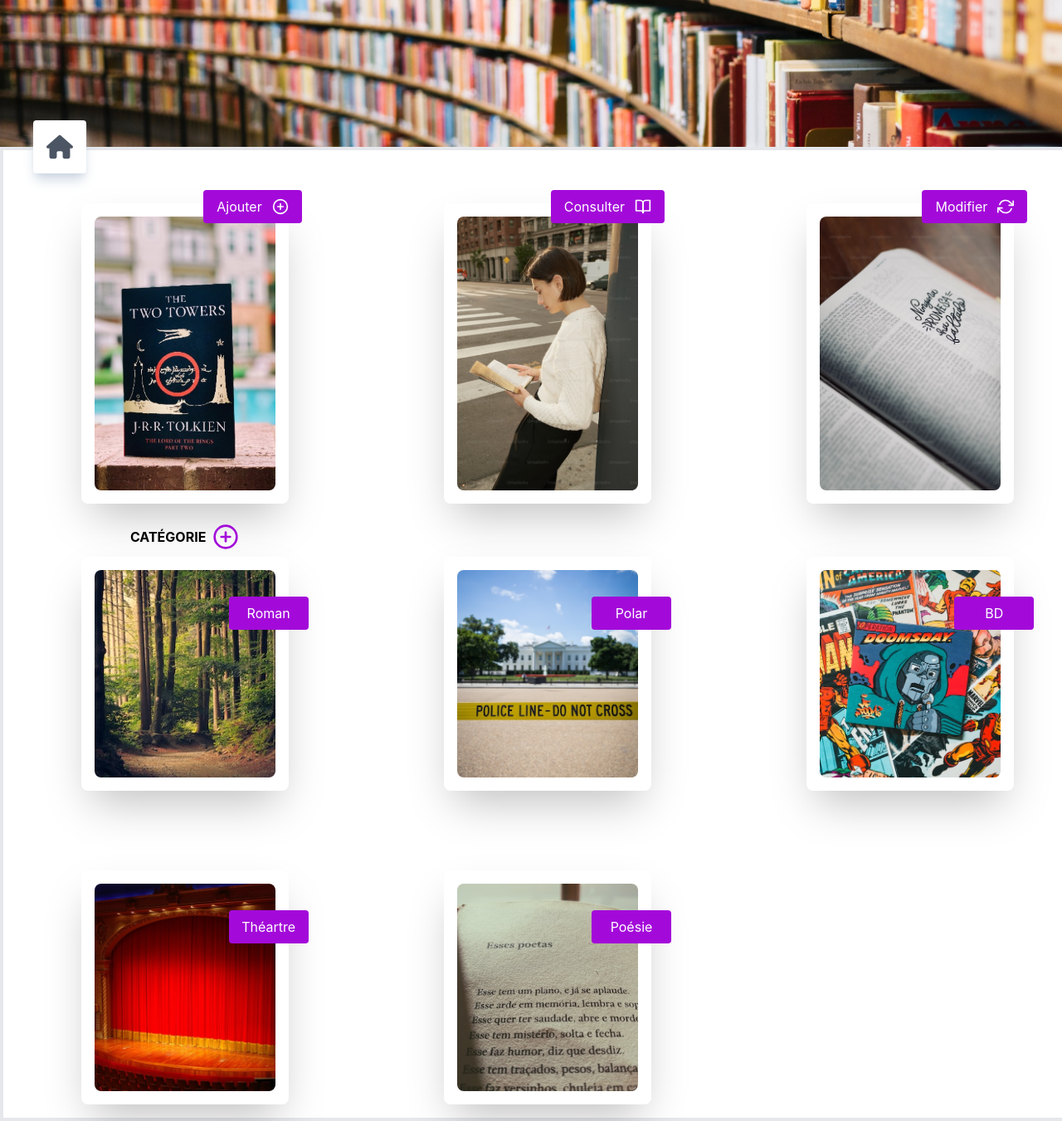
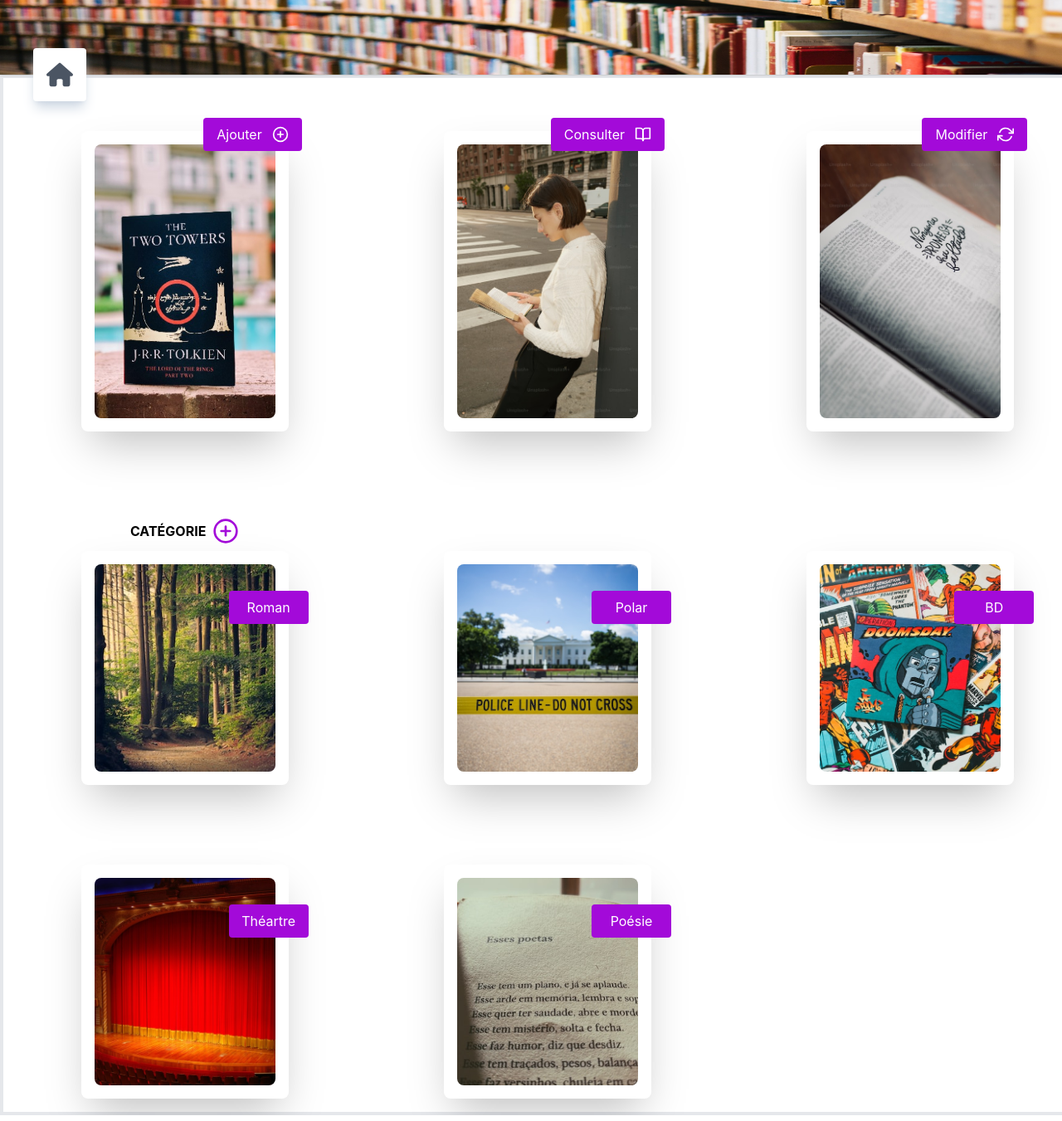
Before and after one commit to Florence-Martin/Booksfront, a React (Create React App) app: page / in a window 1280 px wide. Shown: the top 1351 px of the page at 83% size. Built offline with nearby package versions, Linux system fonts and the light colour scheme.

Commit message:
Navigation

```diff
--- a/src/App.tsx
+++ b/src/App.tsx
@@ -1,5 +1,10 @@
 import React, { FC } from "react";
-import { BrowserRouter as Router, Route, Routes } from "react-router-dom";
+import {
+  BrowserRouter as Router,
+  Route,
+  Routes,
+  useNavigate,
+} from "react-router-dom";
 import { PlusCircle, BookOpen, RefreshCw } from "react-feather";
 import imageBanner from "./assets/image-banner.png";
 import imageAdd from "./assets/image-book.png";
@@ -14,23 +19,30 @@ import AllCardsPage from "./pages/AllCardsPage";
 import NavBar from "./components/NavBar";
 import { BookCardProps } from "./components/BookCard";
 import { CategoryCardProps } from "./components/CategoryCard";
+import AddBookPage from "./pages/AddBookPage";
+import VisitBookPage from "./pages/VisitBookPage";
+import UpdateBookPage from "./pages/UpdateBookPage";
 
 const App: FC = () => {
+  const navigate = useNavigate();
   const cardsData: BookCardProps[] = [
     {
       imagePath: imageAdd,
       buttonText: "Ajouter",
       buttonIcon: <PlusCircle className="h-5 w-5 ml-2" />,
+      onClick: () => navigate("/add-book"),
     },
     {
       imagePath: imageRead,
       buttonText: "Consulter",
       buttonIcon: <BookOpen className="h-5 w-5 ml-2" />,
+      onClick: () => navigate("/add-visit-book"),
     },
     {
       imagePath: imageUpdate,
       buttonText: "Modifier",
       buttonIcon: <RefreshCw className="h-5 w-5 ml-2" />,
+      onClick: () => navigate("/add-update-book"),
     },
   ];
 
@@ -63,14 +75,23 @@ const App: FC = () => {
   ];
 
   return (
-    <Router>
-      <div>
+    <>
         <NavBar imageSrcPath={imageBanner} />
         <Routes>
-          <Route path="/" element={<AllCardsPage cardsData={cardsData} categoryCardsData={categoryCardsData} />} />
+          <Route
+            path="/"
+            element={
+              <AllCardsPage
+                cardsData={cardsData}
+                categoryCardsData={categoryCardsData}
+              />
+            }
+          />
+          <Route path="/add-book" element={<AddBookPage />} />
+          <Route path="/add-visit-book" element={<VisitBookPage />} />
+          <Route path="/add-update-book" element={<UpdateBookPage />} />
         </Routes>
-      </div>
-    </Router>
+    </>
   );
 };
 
--- a/src/components/BookCard.tsx
+++ b/src/components/BookCard.tsx
@@ -4,9 +4,10 @@ export interface BookCardProps {
   imagePath: string;
   buttonText: string;
   buttonIcon: JSX.Element;
+  onClick: () => void;
 }
 
-const BookCard: FC<BookCardProps> = ({ imagePath, buttonText, buttonIcon }) => {
+const BookCard: FC<BookCardProps> = ({ imagePath, buttonText, buttonIcon,onClick }) => {
   return (
     <div className="relative bg-white rounded-lg shadow-2xl md:flex max-w-[250px] mx-auto mt-12 p-2 sm:p-4">
       <img
@@ -16,7 +17,7 @@ const BookCard: FC<BookCardProps> = ({ imagePath, buttonText, buttonIcon }) => {
       />
       <div className="absolute -right-4 -top-4 justify-center min-w-[100px]">
         <button
-        //   onClick={handleClick}
+        onClick={onClick}
           className="flex items-center justify-center  bg-[#A30AD9] hover:bg-[#C10FFF] text-white px-4 py-2 inline-block rounded"
         >
           <span className="mr-1">{buttonText}</span>
--- a/src/components/Home.tsx
+++ /dev/null
@@ -1,27 +0,0 @@
-import React, { FC } from "react";
-import BookCard,{ BookCardProps }  from "./BookCard";
-import CategoryCard, { CategoryCardProps } from "./CategoryCard";
-
-interface HomeProps {
-  cardsData: BookCardProps[];
-  categoryCardsData: CategoryCardProps[];
-}
-
-const Home: FC<HomeProps> = ({ cardsData, categoryCardsData }) => {
-  return (
-    <div>
-      <div className="grid grid-cols-3 gap-8 place-content-center">
-        {cardsData.map((card, index) => (
-          <BookCard key={index} {...card} />
-        ))}
-      </div>
-      <div className="grid grid-cols-3 gap-8 place-content-center">
-        {categoryCardsData.map((card, index) => (
-          <CategoryCard key={index} {...card} />
-        ))}
-      </div>
-    </div>
-  );
-};
-
-export default Home;
--- a/src/components/NavBar.tsx
+++ b/src/components/NavBar.tsx
@@ -1,29 +1,33 @@
-import React, { FC, useState } from "react";
-import { FontAwesomeIcon } from '@fortawesome/react-fontawesome';
-import { faHouse } from '@fortawesome/free-solid-svg-icons';
+import React, { FC } from "react";
+import { FontAwesomeIcon } from "@fortawesome/react-fontawesome";
+import { useNavigate } from "react-router-dom";
+import { faHouse } from "@fortawesome/free-solid-svg-icons";
 
 interface NavBarProps {
   imageSrcPath: string;
 }
 
 const NavBar: FC<NavBarProps> = ({ imageSrcPath }) => {
-  const [selectedIndex, setSelectedIndex] = useState(-1);
+  const navigate = useNavigate();
+
+  const handleChangePage = () => {
+    navigate("/");
+  };
 
   return (
-    <nav className="navbar navbar-expand-md navbar-light bg-white shadow">
-      <div className="container-fluid relative">
+    <nav className="sticky top-0 z-50 bg-white shadow">
+      <div>
         <a className="relative" href="/">
           <img
             src={imageSrcPath}
             width="100%"
-            height="100"
+            style={{ height: "90px" }}
             className="d-inline-block align-center"
             alt="banner"
           />
         </a>
-        <button className="absolute shadow-lg shadow-slate-300 bottom-0 left-10 transform translate-y-1/2 z-10 flex items-center p-4 rounded bg-white hover:bg-gray-200">
-          {/* <Home className="h-8 w-8 text-gray-600" /> */}
-          <FontAwesomeIcon icon={faHouse} className="h-8 w-8 text-gray-600"  />
+        <button onClick={handleChangePage} className="absolute shadow-lg shadow-slate-300 bottom-0 left-10 transform translate-y-1/2 z-10 flex items-center p-4 rounded bg-white hover:bg-gray-200">
+          <FontAwesomeIcon icon={faHouse} className="h-8 w-8 text-gray-600" />
         </button>
       </div>
     </nav>
--- a/src/index.tsx
+++ b/src/index.tsx
@@ -1,16 +1,19 @@
-import React from 'react';
-import ReactDOM from 'react-dom/client';
-import App from './App';
-import './index.css'
-import reportWebVitals from './reportWebVitals';
+import React from "react";
+import ReactDOM from "react-dom/client";
+import App from "./App";
+import "./index.css";
+import reportWebVitals from "./reportWebVitals";
+import {BrowserRouter as Router} from 'react-router-dom';
 
 const root = ReactDOM.createRoot(
-  document.getElementById('root') as HTMLElement
+  document.getElementById("root") as HTMLElement
 );
 root.render(
   <React.StrictMode>
-    <App />
-  </React.StrictMode>
+    <Router>
+      <App />
+    </Router>
+  </React.StrictMode>,
 );
 
 // If you want to start measuring performance in your app, pass a function
--- /dev/null
+++ b/src/pages/AddBookPage.tsx
@@ -0,0 +1,11 @@
+import React, { FC } from "react";
+
+const AddBookPage: FC = () => {
+  return (
+    <div className="mx-auto max-w-4xl p-8">
+      <h1 className="text-2xl font-bold text-center mb-6">Ajouter un livre</h1>
+    </div>
+  );
+};
+
+export default AddBookPage;
--- a/src/pages/AllCardsPage.tsx
+++ b/src/pages/AllCardsPage.tsx
@@ -1,6 +1,7 @@
 import React, { FC } from "react";
 import BookCard, { BookCardProps } from "../components/BookCard";
 import CategoryCard, { CategoryCardProps } from "../components/CategoryCard";
+import { useNavigate } from "react-router-dom";
 
 interface AllCardsPageProps {
   cardsData: BookCardProps[];
@@ -11,21 +12,19 @@ const AllCardsPage: FC<AllCardsPageProps> = ({
   cardsData,
   categoryCardsData,
 }) => {
+  const navigate = useNavigate();
+
   return (
     <div className="box-content h-full w-full p-4 border-4">
       <div className="grid grid-cols-1 sm:grid-cols-2 md:grid-cols-3 gap-8 place-content-center">
         {cardsData.map((card, index) => (
-            <BookCard key={index} {...card} />
+          <BookCard key={index} {...card} onClick={card.onClick} />
         ))}
       </div>
 
-        <div className="grid grid-cols-1 sm:grid-cols-2 md:grid-cols-3 gap-8 place-content-center">
+      <div className="grid grid-cols-1 sm:grid-cols-2 md:grid-cols-3 gap-8 place-content-center mt-20">
         {categoryCardsData.map((card, index) => (
-            <CategoryCard
-              key={index}
-              {...card}
-              isFirstCard={index === 0}
-            />
+          <CategoryCard key={index} {...card} isFirstCard={index === 0} />
         ))}
       </div>
     </div>
--- /dev/null
+++ b/src/pages/UpdateBookPage.tsx
@@ -0,0 +1,15 @@
+import React from "react";
+
+const UpdateBookPage = () => {
+  return (
+    <div>
+      <div className="mx-auto max-w-4xl p-8">
+        <h1 className="text-2xl font-bold text-center mb-6">
+          Modifier un livre
+        </h1>
+      </div>
+    </div>
+  );
+};
+
+export default UpdateBookPage;
--- /dev/null
+++ b/src/pages/VisitBookPage.tsx
@@ -0,0 +1,15 @@
+import React from "react";
+
+const VisitBookPage = () => {
+  return (
+    <div>
+      <div className="mx-auto max-w-4xl p-8">
+        <h1 className="text-2xl font-bold text-center mb-6">
+          Consulter un livre
+        </h1>
+      </div>
+    </div>
+  );
+};
+
+export default VisitBookPage;
```
Lines whose indentation alone changed are shown as unchanged.
